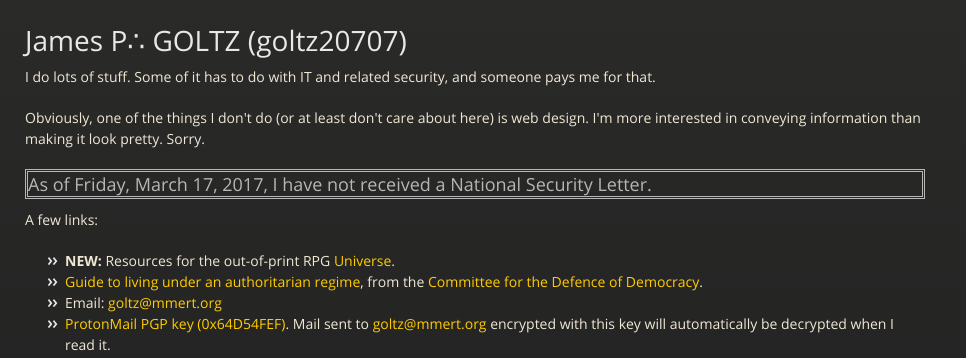
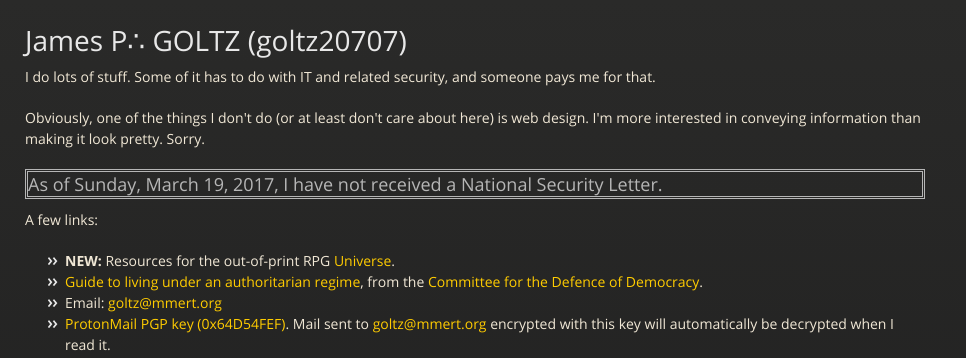
Before and after one commit to goltz20707/goltz20707.github.io, a Jekyll site: the page built from index.html, in a window 1280 px wide. Shown: the top 358 px of the page, without its empty margins (0-966 px from the left). Built offline with Jekyll 4.4.1, drawn with Linux system fonts in a browser that asks for light colours.

Commit message:
Update nsl.html

```diff
--- a/_includes/nsl.html
+++ b/_includes/nsl.html
@@ -4,6 +4,6 @@ date '+%A, %B %e, %Y,'
 
 <h3 style="border: double">As of
 
-Friday, March 17, 2017,
+Sunday, March 19, 2017,
 
 I have not received a National Security Letter.</h3>
```
